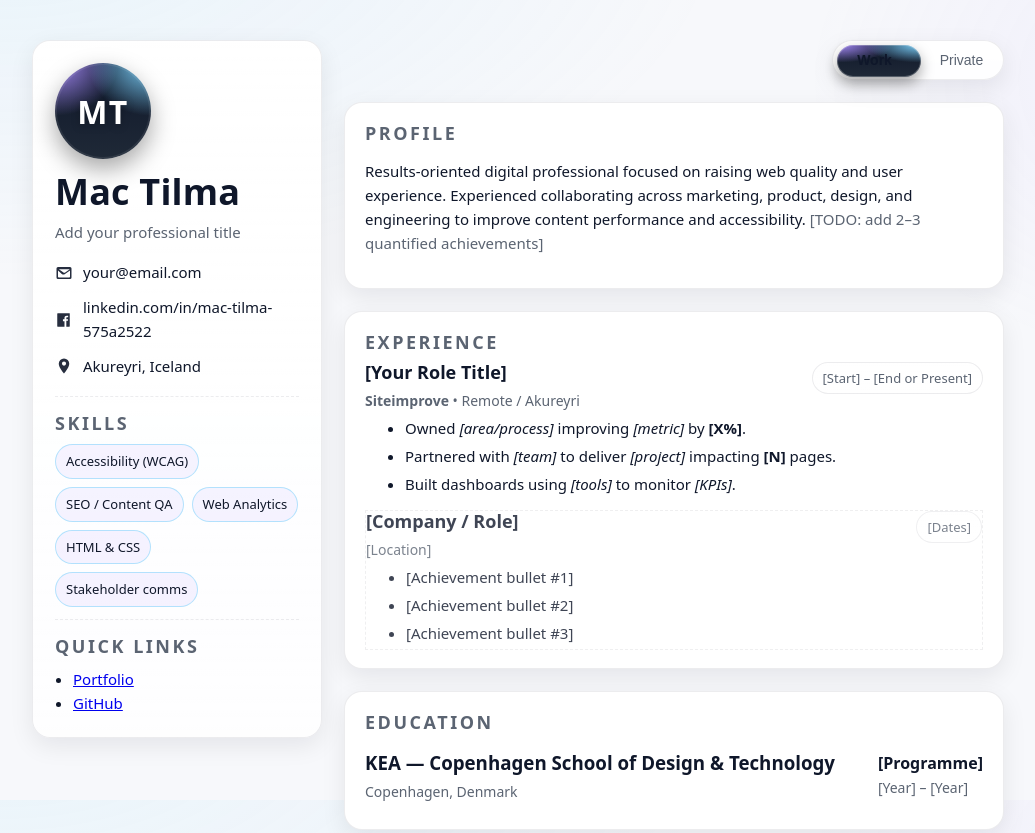
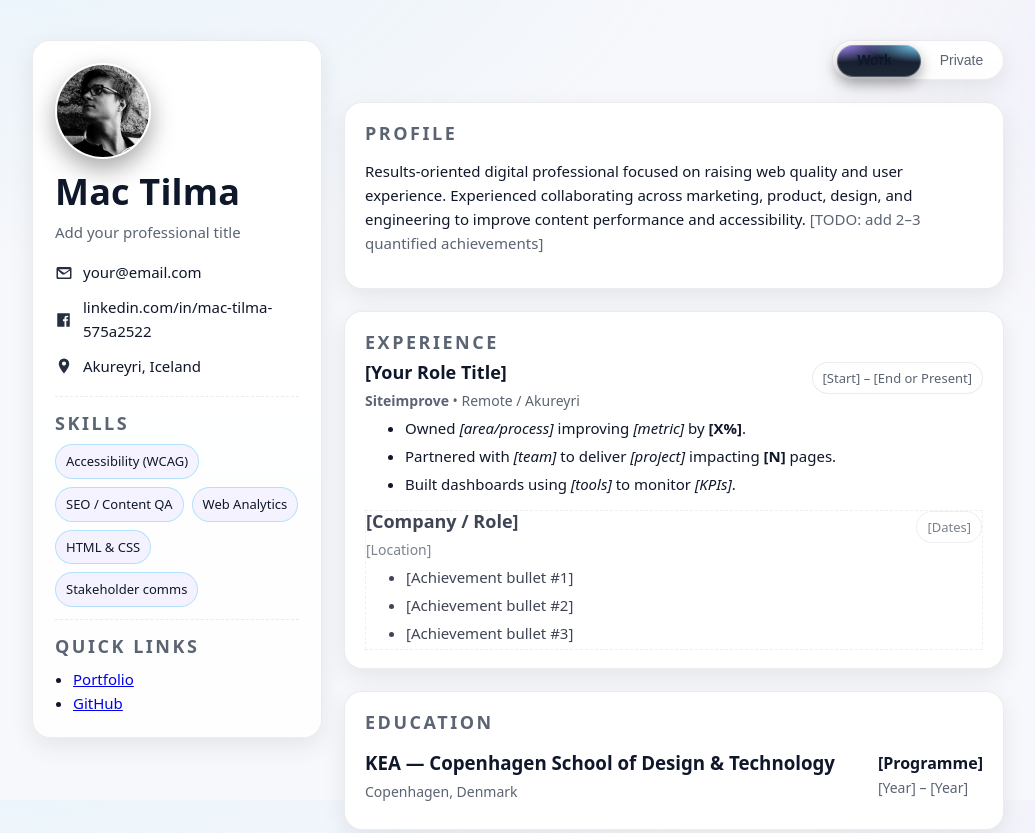
Before and after one commit to Machess/CV, a plain HTML site: page index.html in a window 1280 px wide. Shown: the top 833 px of the page, without its empty margins (122-1157 px from the left). Drawn offline with Linux system fonts and the light colour scheme.

Commit message:
added profile picture
changed avatar div and css to add profile picture

```diff
--- a/index.html
+++ b/index.html
@@ -1,5 +1,6 @@
 <!doctype html>
 <html lang="en">
+
 <head>
   <meta charset="utf-8" />
   <meta name="viewport" content="width=device-width,initial-scale=1" />
@@ -7,10 +8,13 @@
   <link rel="stylesheet" href="web.css" />
   <meta name="description" content="Curriculum Vitae for Mac Tilma" />
 </head>
+
 <body class="work">
   <div class="page">
     <aside class="sidebar">
-      <div class="avatar" aria-hidden="true" data-initials="MT"></div>
+      <div class="avatar">
+        <img src="LinkedInpic.jfif" alt="Profile photo of Mac Tilma" />
+      </div>
       <h1 class="name">Mac Tilma</h1>
 
       <p class="tagline">
@@ -19,15 +23,25 @@
 
       <ul class="contact">
         <li class="contact__item">
-          <svg class="ico" viewBox="0 0 24 24" aria-hidden="true"><path d="M4 4h16a2 2 0 0 1 2 2v12a2 2 0 0 1-2 2H4a2 2 0 0 1-2-2V6a2 2 0 0 1 2-2zm1.2 3l6.1 4.2a2 2 0 0 0 2.3 0L19.7 7M5 18h14a1 1 0 0 0 1-1V8.6l-6.7 4.6a3.8 3.8 0 0 1-4.2 0L4 8.6V17a1 1 0 0 0 1 1z"/></svg>
+          <svg class="ico" viewBox="0 0 24 24" aria-hidden="true">
+            <path
+              d="M4 4h16a2 2 0 0 1 2 2v12a2 2 0 0 1-2 2H4a2 2 0 0 1-2-2V6a2 2 0 0 1 2-2zm1.2 3l6.1 4.2a2 2 0 0 0 2.3 0L19.7 7M5 18h14a1 1 0 0 0 1-1V8.6l-6.7 4.6a3.8 3.8 0 0 1-4.2 0L4 8.6V17a1 1 0 0 0 1 1z" />
+          </svg>
           <a href="mailto:your@email.com">your@email.com</a>
         </li>
         <li class="contact__item">
-          <svg class="ico" viewBox="0 0 24 24" aria-hidden="true"><path d="M20.45 3H3.55A.55.55 0 0 0 3 3.55v16.9c0 .3.25.55.55.55h9.1v-7.35H10.6V11h2.05V9.33c0-2.03 1.24-3.14 3.05-3.14.87 0 1.62.06 1.84.09v2.13h-1.26c-.99 0-1.18.47-1.18 1.16V11h2.36l-.31 2.1h-2.05V21h4.02c.3 0 .55-.25.55-.55V3.55c0-.3-.25-.55-.55-.55z"/></svg>
-          <a href="https://www.linkedin.com/in/mac-tilma-575a2522/" rel="noopener">linkedin.com/in/mac-tilma-575a2522</a>
+          <svg class="ico" viewBox="0 0 24 24" aria-hidden="true">
+            <path
+              d="M20.45 3H3.55A.55.55 0 0 0 3 3.55v16.9c0 .3.25.55.55.55h9.1v-7.35H10.6V11h2.05V9.33c0-2.03 1.24-3.14 3.05-3.14.87 0 1.62.06 1.84.09v2.13h-1.26c-.99 0-1.18.47-1.18 1.16V11h2.36l-.31 2.1h-2.05V21h4.02c.3 0 .55-.25.55-.55V3.55c0-.3-.25-.55-.55-.55z" />
+          </svg>
+          <a href="https://www.linkedin.com/in/mac-tilma-575a2522/"
+            rel="noopener">linkedin.com/in/mac-tilma-575a2522</a>
         </li>
         <li class="contact__item">
-          <svg class="ico" viewBox="0 0 24 24" aria-hidden="true"><path d="M12 2a7 7 0 0 0-7 7c0 5.25 7 13 7 13s7-7.75 7-13a7 7 0 0 0-7-7zm0 9.5A2.5 2.5 0 1 1 12 6a2.5 2.5 0 0 1 0 5.5z"/></svg>
+          <svg class="ico" viewBox="0 0 24 24" aria-hidden="true">
+            <path
+              d="M12 2a7 7 0 0 0-7 7c0 5.25 7 13 7 13s7-7.75 7-13a7 7 0 0 0-7-7zm0 9.5A2.5 2.5 0 1 1 12 6a2.5 2.5 0 0 1 0 5.5z" />
+          </svg>
           Akureyri, Iceland
         </li>
       </ul>
@@ -55,12 +69,8 @@
     <main class="content">
       <!-- Toggle (vanilla JS powers it) -->
       <div class="switch" aria-live="polite">
-        <button id="modeSwitch"
-                class="switch__btn"
-                type="button"
-                role="switch"
-                aria-checked="false"
-                aria-label="Toggle between Work and Private">
+        <button id="modeSwitch" class="switch__btn" type="button" role="switch" aria-checked="false"
+          aria-label="Toggle between Work and Private">
           <span class="switch__track" aria-hidden="true">
             <span class="switch__pill"></span>
             <span class="switch__label switch__label--left">Work</span>
@@ -176,11 +186,11 @@
 
   <!-- Vanilla JS: toggles Work/Private -->
   <script>
-    (function(){
+    (function () {
       const btn = document.getElementById('modeSwitch');
       const root = document.body;
 
-      function setMode(privateOn){
+      function setMode(privateOn) {
         root.classList.toggle('private', privateOn);
         root.classList.toggle('work', !privateOn);
         btn.setAttribute('aria-checked', privateOn ? 'true' : 'false');
@@ -209,4 +219,5 @@
     })();
   </script>
 </body>
+
 </html>
--- a/web.css
+++ b/web.css
@@ -85,22 +85,22 @@ p,li{ font-size: 15px; line-height:1.6; }
 
 /* ——— Avatar ——— */
 .avatar{
-  width: 96px; height:96px;
+  width: 96px;
+  height: 96px;
   border-radius: 50%;
   margin-bottom: 12px;
-  position: relative;
-  background:
-    radial-gradient(120% 100% at 100% 0%, var(--accent), transparent 55%),
-    radial-gradient(120% 100% at 0% 0%, var(--accent-2), transparent 55%),
-    linear-gradient(180deg, #0f172a, #1f2937);
-  box-shadow: inset 0 0 0 2px rgba(255,255,255,.08), 0 10px 25px rgba(0,0,0,.35);
-  display:grid; place-items:center;
+  overflow: hidden;              /* ensures image stays inside the circle */
+  box-shadow: 0 10px 25px rgba(0,0,0,.35);
+  border: 2px solid rgba(255,255,255,.1);
 }
-.avatar::after{
-  content: attr(data-initials);
-  color: white; font-weight: 800; font-size: 32px; letter-spacing:.04em;
-  text-shadow: 0 2px 8px rgba(0,0,0,.25);
+
+.avatar img{
+  width: 100%;
+  height: 100%;
+  object-fit: cover;             /* crops image nicely inside the circle */
+  display: block;
 }
+
 
 /* ——— Sidebar blocks ——— */
 .tagline{ margin: 2px 0 16px; color:var(--muted); }
```
Also changed, not shown: LinkedInpic.jfif (added).
